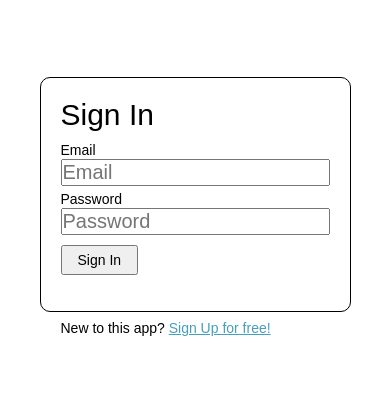
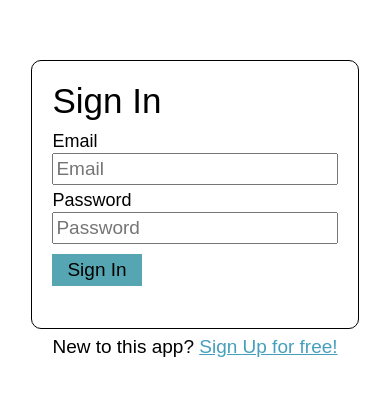
Before and after one commit to colinstoutt/exercise-tracker-frontend, a React (Create React App) app: page /login in a window 390 px wide. Shown: the part 228-624 px from the top of the page. Built offline with nearby package versions, Linux system fonts and the light colour scheme.

Commit message:
fix mobile button bug

```diff
--- a/src/App.scss
+++ b/src/App.scss
@@ -15,11 +15,9 @@
 body {
   min-height: 100vh;
   font-family: sans-serif;
-  -webkit-appearance: none;
 }
 html {
   font-size: 62.5%;
-  -webkit-appearance: none;
 }
 
 img,
@@ -29,3 +27,8 @@ video {
   display: block;
   max-width: 100%;
 }
+
+button {
+  -webkit-border-radius: 0 !important;
+  -webkit-appearance: none !important;
+}
--- a/src/pages/auth.scss
+++ b/src/pages/auth.scss
@@ -13,28 +13,33 @@ form {
   padding: 2rem;
 }
 legend {
-  font-size: 3rem;
+  font-size: 3.5rem;
   margin-bottom: 1rem;
 }
 label {
-  font-size: 1.4rem;
+  font-size: 1.8rem;
 }
 input {
-  font-size: 2rem;
+  font-size: 1.9rem;
+  padding: 0.3rem 0.2rem;
   margin: 0.1rem 0 0.5rem 0;
+  width: 100%;
 }
 button {
-  font-size: 1.4rem;
+  font-size: 1.9rem;
   margin-top: 0.5rem;
   padding: 0.5rem 1.5rem;
+  border: none;
+  border-radius: 5px;
+  background-color: rgb(85, 166, 178);
 }
 p {
-  font-size: 1.4rem;
+  font-size: 1.9rem;
   color: black;
   position: relative;
-  top: 4.5rem;
+  top: 5rem;
 }
 .Link {
-  font-size: 1.4rem;
+  font-size: 1.9rem;
   color: rgb(70, 159, 189);
 }
```
